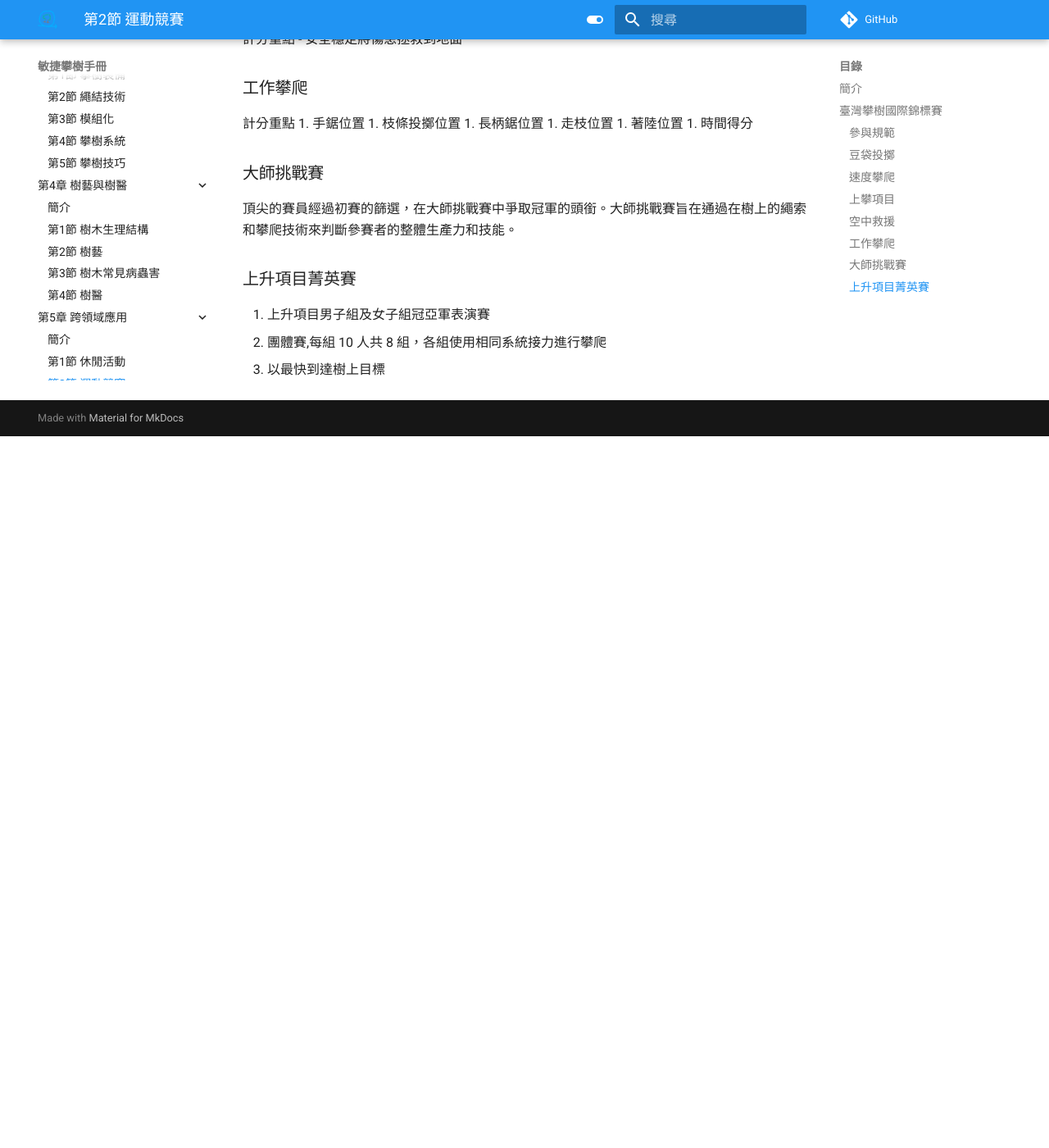
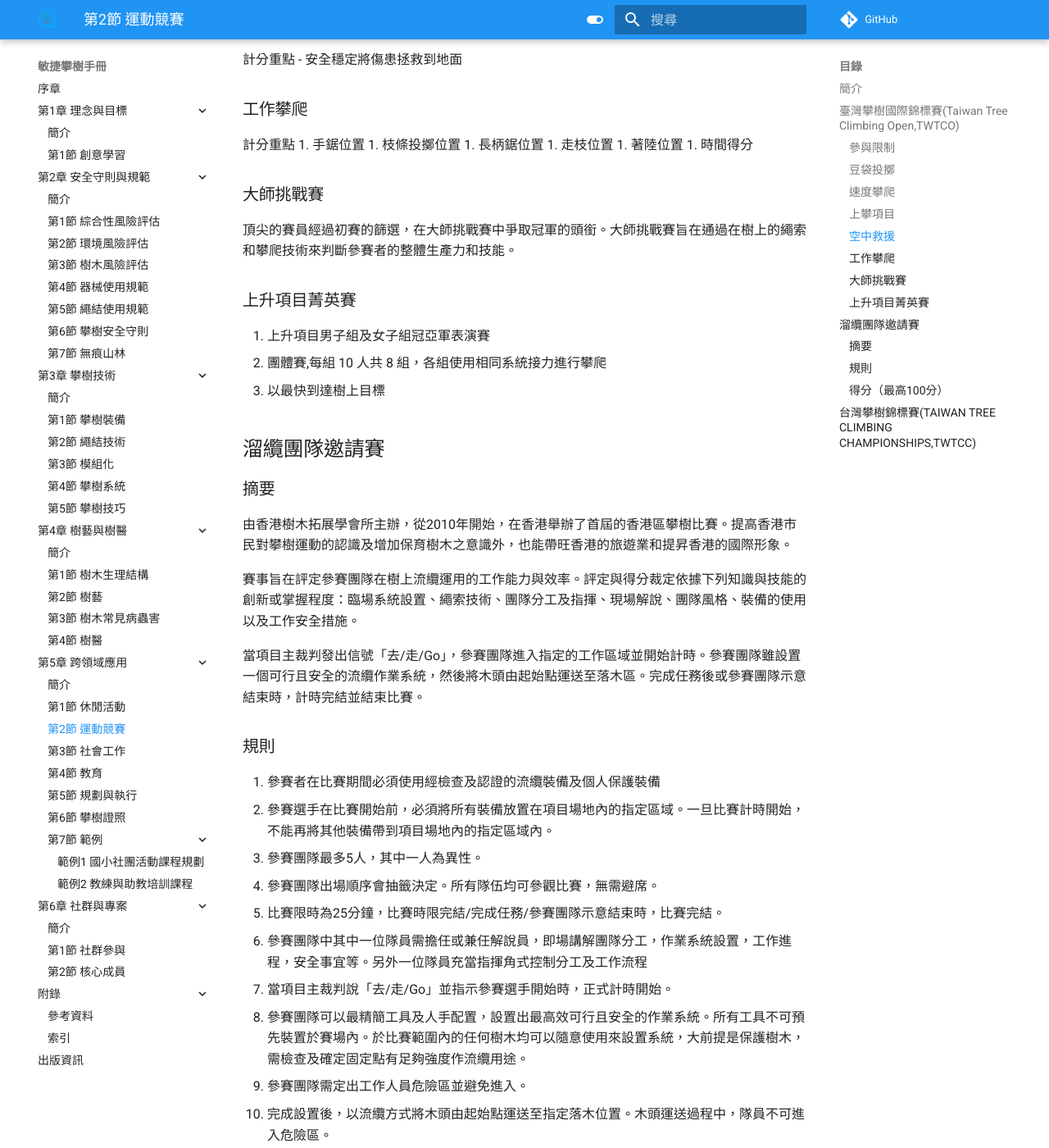
Before and after one commit to Uesugi-Summer-Sea/Agile-Tree-Climbing-Manual, an MkDocs documentation site: the page built from docs/5-跨領域應用/2-運動競賽.md, in a window 1280 px wide and 1400 px high, scrolled down 1451 px. Shown: the whole window at 82% size. Built offline with MkDocs 1.6.1 and Material for MkDocs 9.7.7, drawn with Linux system fonts in a browser that asks for light colours; comment, search, counter and statistics services are not loaded; before the commit the page ends 1983 px from its top, so only the background shows below that; some of the changed text lies outside the part shown.

Commit message:
此提交將新增溜纜

```diff
--- a/docs/5-跨領域應用/2-運動競賽.md
+++ b/docs/5-跨領域應用/2-運動競賽.md
@@ -4,9 +4,9 @@
 
 藉由比賽讓提升樹藝相關從業人員的知識技術，有助於將臺灣與國際技術相互接軌，並促使政府相關管理機構訂立更積極的樹木保護政策。
 
-## 臺灣攀樹國際錦標賽
+## 臺灣攀樹國際錦標賽(Taiwan Tree Climbing Open,TWTCO)
 
-主要由五個項目所組成的預賽及決賽的大師挑戰賽所組成。
+參考國際攀樹錦標賽ITCC的賽例，主要由五個項目所組成的預賽及決賽的大師挑戰賽所組成。遵照 ITCC 世界攀樹錦標賽之規範並符合美國ANSI標準。
 
 - 預賽
   - 豆袋投擲
@@ -17,7 +17,7 @@
 - 決賽
   - 大師挑戰賽
 
-### 參與規範
+### 參與限制
 
 1. 參與對象
    - 男女不拘，中華民國國民、外籍人士均可報名參加
@@ -66,6 +66,60 @@
 頂尖的賽員經過初賽的篩選，在大師挑戰賽中爭取冠軍的頭銜。大師挑戰賽旨在通過在樹上的繩索和攀爬技術來判斷參賽者的整體生產力和技能。
 
 ### 上升項目菁英賽
+
 1. 上升項目男子組及女子組冠亞軍表演賽
 1. 團體賽,每組 10 人共 8 組，各組使用相同系統接力進行攀爬
 1. 以最快到達樹上目標
+
+## 溜纜團隊邀請賽
+
+### 摘要
+
+由香港樹木拓展學會所主辦，從2010年開始，在香港舉辦了首屆的香港區攀樹比賽。提高香港市民對攀樹運動的認識及增加保育樹木之意識外，也能帶旺香港的旅遊業和提昇香港的國際形象。
+
+賽事旨在評定參賽團隊在樹上流纜運用的工作能力與效率。評定與得分裁定依據下列知識與技能的創新或掌握程度：臨場系統設置、繩索技術、團隊分工及指揮、現場解說、團隊風格、裝備的使用以及工作安全措施。
+
+當項目主裁判發出信號「去/走/Go」，參賽團隊進入指定的工作區域並開始計時。參賽團隊雖設置一個可行且安全的流纜作業系統，然後將木頭由起始點運送至落木區。完成任務後或參賽團隊示意結束時，計時完結並結束比賽。
+
+### 規則
+
+1. 參賽者在比賽期間必須使用經檢查及認證的流纜裝備及個人保護裝備
+2. 參賽選手在比賽開始前，必須將所有裝備放置在項目場地內的指定區域。一旦比賽計時開始，不能再將其他裝備帶到項目場地內的指定區域內。
+3. 參賽團隊最多5人，其中一人為異性。
+4. 參賽團隊出場順序會抽籤決定。所有隊伍均可參觀比賽，無需避席。
+5. 比賽限時為25分鐘，比賽時限完結/完成任務/參賽團隊示意結束時，比賽完結。
+6. 參賽團隊中其中一位隊員需擔任或兼任解說員，即場講解團隊分工，作業系統設置，工作進程，安全事宜等。另外一位隊員充當指揮角式控制分工及工作流程
+7. 當項目主裁判說「去/走/Go」並指示參賽選手開始時，正式計時開始。
+8. 參賽團隊可以最精簡工具及人手配置，設置出最高效可行且安全的作業系統。所有工具不可預先裝置於賽場內。於比賽範圍內的任何樹木均可以隨意使用來設置系統，大前提是保護樹木，需檢查及確定固定點有足夠強度作流纜用途。
+9. 參賽團隊需定出工作人員危險區並避免進入。
+10. 完成設置後，以流纜方式將木頭由起始點運送至指定落木位置。木頭運送過程中，隊員不可進入危險區。
+11. 木頭運送途中不能低於指定高度 (1米) 。運送過程中低於指定高度或觸碰地面將被扣減相應分數。
+12. 落木區會劃分區域，木頭成功運送至落木區中央區城得10分。部分木頭於中央區域外但仍處於落木區內得5分。木頭未能完全進入落木區得0分。
+13. 完成任務/限時結束/參賽團隊示意結束時，計時完結並結束比賽。
+14. 當參賽團隊未能在時限內完成比賽，在該時間點所獲得的分數將視爲參賽團隊比賽得分。
+15. 每隊參賽團隊都按官方計分表上之準則來評定得分。
+
+### 得分（最高100分）
+
+- 賽事有三個或五個裁判。當有五個裁判評分時，最高及最低的分數剔除不列入計算，剩下的三個分數的平均值會被作為正式的分數。
+- 從正式計時開始，裁判會評定參賽團隊的動作直到：木頭成功流纜到目標落木區
+- 比賽時限已過
+- 參賽團隊表示完結
+- 裁判將為五個項目評分，包括工作計劃，流纜過程，落木，完成時間，及其他獎勵事項
+
+項目分數分配如下：
+
+- 工作計劃，按其詳細程度給予分數，最高5分。
+- 隊伍需要有明確分工，建議崗位包括指揮，技工，解說員等。分工明確且有效提升工作效率將獲額外分數，最高5分
+- 參賽團隊會自行設置作業系統，系統雖高效可行且安全，以最少人力使用，工作人員完全，樹木完全，高效率為前提。最高得10分。
+- 解說按其詳細程度給予分數，最高5分。
+- 流纜控制技巧，順暢度，合作度均會評核。最高得5分。
+- 木頭成功運送至落木區中央區城得10分。部分木頭於中央區域外但仍處於落木區內得5分。木頭未能完全進入落木區得0分。
+- 木頭運送途中不能低於指定高度 。運送全程高於指定高度得10分，低於指定高度但未觸碰地面得5分，觸碰地面得0分。
+- 木頭流纜下降過程流暢度將給予分數。最高得5分。
+- 最快完成的隊伍得10分，每1分鐘的時間差異，從最高得分10分扣減1分即爲參賽隊伍的得分
+- 按參賽隊伍整體流纜過程的安全操作，團隊合作，裝備及風格表現，裁判可酎情給予獎勵分數
+
+##  台灣攀樹錦標賽(TAIWAN TREE CLIMBING CHAMPIONSHIPS,TWTCC)
+
+比賽規則以國際攀樹錦標賽(ITCC)所頒定之規則為依據。
```
